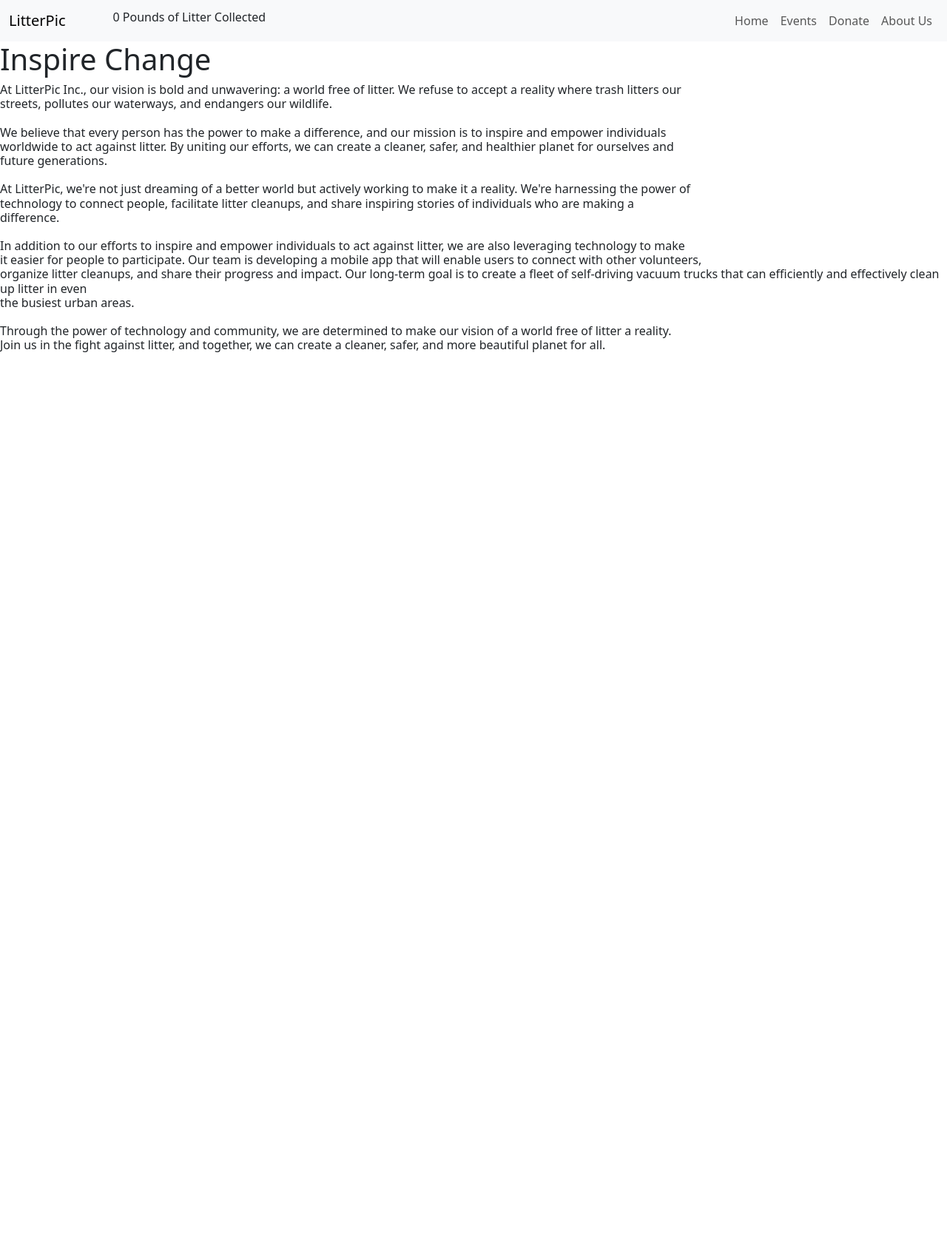
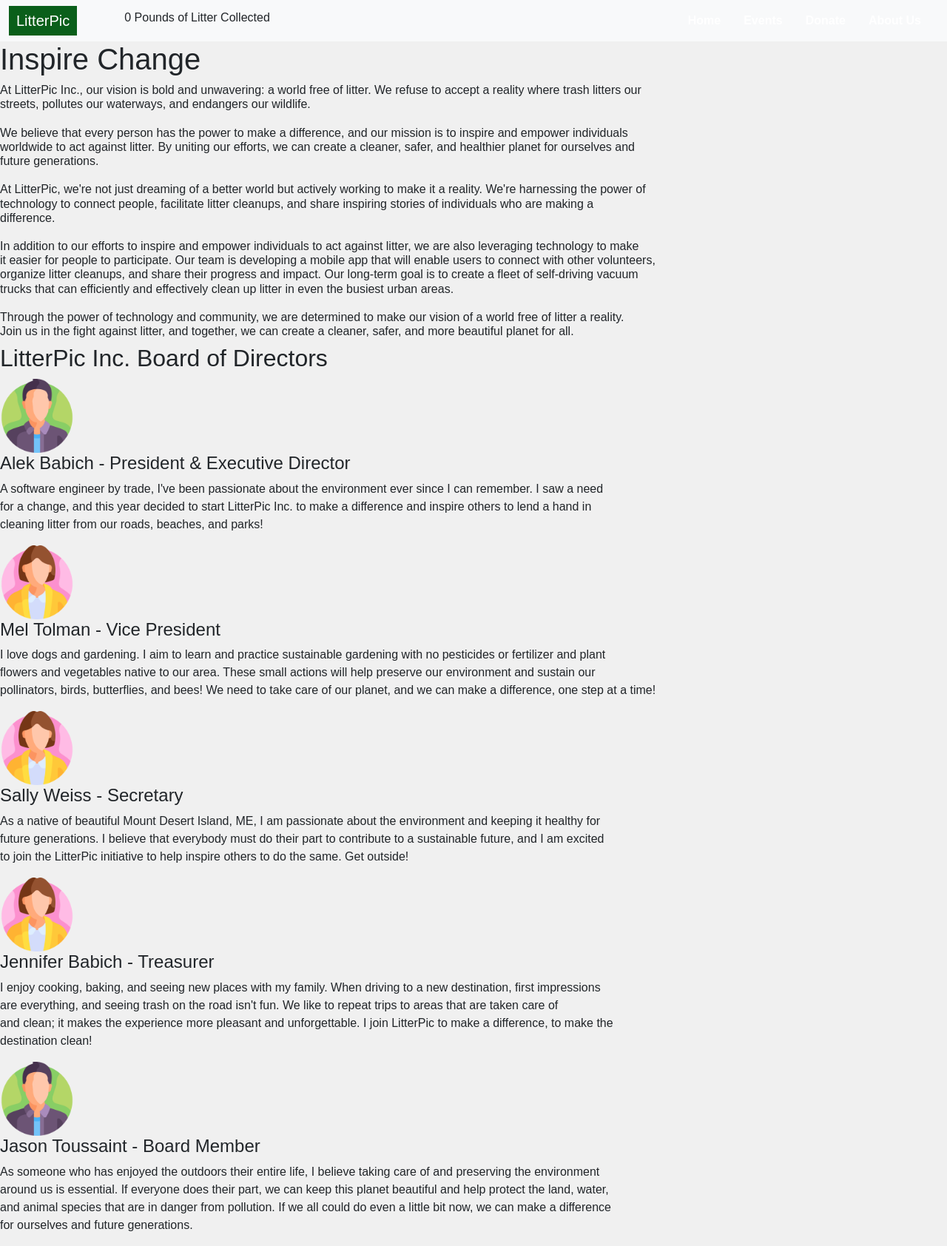
Before and after one commit to LitterPic/litterpic_web, a website: page aboutUsNew.html in a window 1280 px wide. Shown: the whole page at 74% size. Before the commit the page ends 800 px from the top, so only its background shows below. Drawn offline with nearby package versions, Linux system fonts and the light colour scheme.

Commit message:
Add files via upload

```diff
--- a/aboutUsNew.html
+++ b/aboutUsNew.html
@@ -1,29 +1,48 @@
 <!DOCTYPE html>
 <html lang="en">
   <head>
-    <meta charset="UTF-8">
-    <meta http-equiv="X-UA-Compatible" content="IE=edge">
-    <meta name="viewport" content="width=device-width, initial-scale=1.0">
+    <meta charset="UTF-8" />
+    <meta http-equiv="X-UA-Compatible" content="IE=edge" />
+    <meta name="viewport" content="width=device-width, initial-scale=1.0" />
     <title>Document</title>
 
     <!-- bootstrap -->
-<link href="https://cdn.jsdelivr.net/npm/bootstrap@5.3.0-alpha3/dist/css/bootstrap.min.css" rel="stylesheet" integrity="sha384-KK94CHFLLe+nY2dmCWGMq91rCGa5gtU4mk92HdvYe+M/SXH301p5ILy+dN9+nJOZ" crossorigin="anonymous">
-<script src="https://cdn.jsdelivr.net/npm/bootstrap@5.3.0-alpha3/dist/js/bootstrap.bundle.min.js" integrity="sha384-ENjdO4Dr2bkBIFxQpeoTz1HIcje39Wm4jDKdf19U8gI4ddQ3GYNS7NTKfAdVQSZe" crossorigin="anonymous"></script>
+    <link
+      href="https://cdn.jsdelivr.net/npm/bootstrap@5.3.0-alpha3/dist/css/bootstrap.min.css"
+      rel="stylesheet"
+      integrity="sha384-KK94CHFLLe+nY2dmCWGMq91rCGa5gtU4mk92HdvYe+M/SXH301p5ILy+dN9+nJOZ"
+      crossorigin="anonymous"
+    />
+    <script
+      src="https://cdn.jsdelivr.net/npm/bootstrap@5.3.0-alpha3/dist/js/bootstrap.bundle.min.js"
+      integrity="sha384-ENjdO4Dr2bkBIFxQpeoTz1HIcje39Wm4jDKdf19U8gI4ddQ3GYNS7NTKfAdVQSZe"
+      crossorigin="anonymous"
+    ></script>
 
     <!-- stylesheet -->
-<link rel="stylesheet" href="style.css">
+    <link rel="stylesheet" href="styles.css" />
 
     <!-- google font stuff -->
-<link rel="stylesheet" href="https://fonts.googleapis.com/css2?family=Material+Symbols+Outlined:opsz,wght,FILL,GRAD@20..48,100..700,0..1,-50..200" />
+    <link
+      rel="stylesheet"
+      href="https://fonts.googleapis.com/css2?family=Material+Symbols+Outlined:opsz,wght,FILL,GRAD@20..48,100..700,0..1,-50..200"
+    />
 
     <script src="index.js" defer></script>
   </head>
   <body>
-
     <nav class="navbar navbar-expand-lg bg-body-tertiary">
       <div class="container-fluid">
         <a class="navbar-brand" href="#">LitterPic</a>
-          <button class="navbar-toggler" type="button" data-bs-toggle="collapse" data-bs-target="#navbarNav" aria-controls="navbarNav" aria-expanded="false" aria-label="Toggle navigation">
+        <button
+          class="navbar-toggler"
+          type="button"
+          data-bs-toggle="collapse"
+          data-bs-target="#navbarNav"
+          aria-controls="navbarNav"
+          aria-expanded="false"
+          aria-label="Toggle navigation"
+        >
           <span class="navbar-toggler-icon"></span>
         </button>
         <div class="collapse navbar-collapse" id="navbarNav">
@@ -49,38 +68,109 @@
     <h1>Inspire Change</h1>
 
     <h6>
-      At LitterPic Inc., our vision is bold and unwavering: a world free of litter. We refuse to accept a reality where trash litters our <br>
+      At LitterPic Inc., our vision is bold and unwavering: a world free of
+      litter. We refuse to accept a reality where trash litters our <br />
       streets, pollutes our waterways, and endangers our wildlife.
-<br>
-<br>
+      <br />
+      <br />
 
-We believe that every person has the power to make a difference, and our mission is to inspire and empower individuals <br>
-worldwide to act against litter. By uniting our efforts, we can create a cleaner, safer, and healthier planet for ourselves and <br>
+      We believe that every person has the power to make a difference, and our
+      mission is to inspire and empower individuals <br />
+      worldwide to act against litter. By uniting our efforts, we can create a
+      cleaner, safer, and healthier planet for ourselves and <br />
       future generations.
-<br>
-<br>
+      <br />
+      <br />
 
-At LitterPic, we're not just dreaming of a better world but actively working to make it a reality. We're harnessing the power of <br>
-technology to connect people, facilitate litter cleanups, and share inspiring stories of individuals who are making a <br>
+      At LitterPic, we're not just dreaming of a better world but actively
+      working to make it a reality. We're harnessing the power of <br />
+      technology to connect people, facilitate litter cleanups, and share
+      inspiring stories of individuals who are making a <br />
       difference.
-<br>
-<br>
+      <br />
+      <br />
 
-In addition to our efforts to inspire and empower individuals to act against litter, we are also leveraging technology to make <br>
-it easier for people to participate. Our team is developing a mobile app that will enable users to connect with other volunteers, <br>
-organize litter cleanups, and share their progress and impact.
+      In addition to our efforts to inspire and empower individuals to act
+      against litter, we are also leveraging technology to make <br />
+      it easier for people to participate. Our team is developing a mobile app
+      that will enable users to connect with other volunteers, <br />
+      organize litter cleanups, and share their progress and impact. Our
+      long-term goal is to create a fleet of self-driving vacuum <br />
+      trucks that can efficiently and effectively clean up litter in even the
+      busiest urban areas.
+      <br />
+      <br />
 
-
-
-Our long-term goal is to create a fleet of self-driving vacuum trucks that can efficiently and effectively clean up litter in even <br>
-the busiest urban areas.
-<br>
-<br>
-
-Through the power of technology and community, we are determined to make our vision of a world free of litter a reality. <br>
-Join us in the fight against litter, and together, we can create a cleaner, safer, and more beautiful planet for all.
+      Through the power of technology and community, we are determined to make
+      our vision of a world free of litter a reality. <br />
+      Join us in the fight against litter, and together, we can create a
+      cleaner, safer, and more beautiful planet for all.
     </h6>
 
+    <h2>LitterPic Inc. Board of Directors</h2>
 
+    <div class="director-info">
+      <div>
+        <img class="director-img" src="man.png" alt="" />
+        <h4>Alek Babich - President & Executive Director</h4>
+        <p>
+          A software engineer by trade, I've been passionate about the
+          environment ever since I can remember. I saw a need <br />
+          for a change, and this year decided to start LitterPic Inc. to make a
+          difference and inspire others to lend a hand in <br />
+          cleaning litter from our roads, beaches, and parks!
+        </p>
+      </div>
+      <div>
+        <img class="director-img" src="woman.png" alt="" />
+        <h4>Mel Tolman - Vice President</h4>
+        <p>
+          I love dogs and gardening. I aim to learn and practice sustainable
+          gardening with no pesticides or fertilizer and plant <br />
+          flowers and vegetables native to our area. These small actions will
+          help preserve our environment and sustain our <br />
+          pollinators, birds, butterflies, and bees! We need to take care of our
+          planet, and we can make a difference, one step at a time!
+        </p>
+      </div>
+      <div>
+        <img class="director-img" src="woman.png" alt="" />
+        <h4>Sally Weiss - Secretary</h4>
+        <p>
+          As a native of beautiful Mount Desert Island, ME, I am passionate
+          about the environment and keeping it healthy for <br />
+          future generations. I believe that everybody must do their part to
+          contribute to a sustainable future, and I am excited <br />
+          to join the LitterPic initiative to help inspire others to do the
+          same. Get outside!
+        </p>
+      </div>
+      <div>
+        <img class="director-img" src="woman.png" alt="" />
+        <h4>Jennifer Babich - Treasurer</h4>
+        <p>
+          I enjoy cooking, baking, and seeing new places with my family. When
+          driving to a new destination, first impressions <br />
+          are everything, and seeing trash on the road isn't fun. We like to
+          repeat trips to areas that are taken care of <br />
+          and clean; it makes the experience more pleasant and unforgettable. I
+          join LitterPic to make a difference, to make the <br />
+          destination clean!
+        </p>
+      </div>
+      <div>
+        <img class="director-img" src="man.png" alt="" />
+        <h4>Jason Toussaint - Board Member</h4>
+        <p>
+          As someone who has enjoyed the outdoors their entire life, I believe
+          taking care of and preserving the environment <br />
+          around us is essential. If everyone does their part, we can keep this
+          planet beautiful and help protect the land, water, <br />
+          and animal species that are in danger from pollution. If we all could
+          do even a little bit now, we can make a difference <br />
+          for ourselves and future generations.
+        </p>
+      </div>
+    </div>
   </body>
 </html>
```
Also changed, not shown: man.png (added), woman.png (added). Lines whose indentation alone changed are shown as unchanged.
